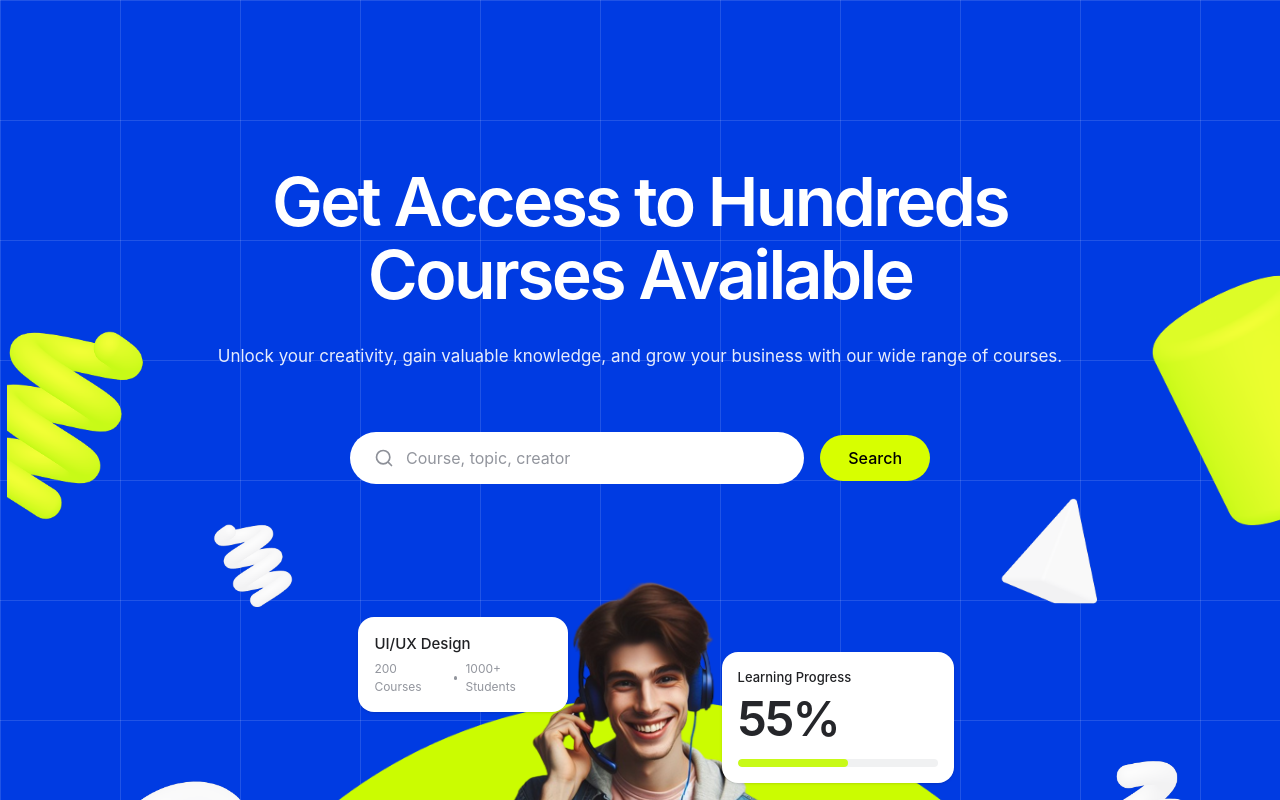
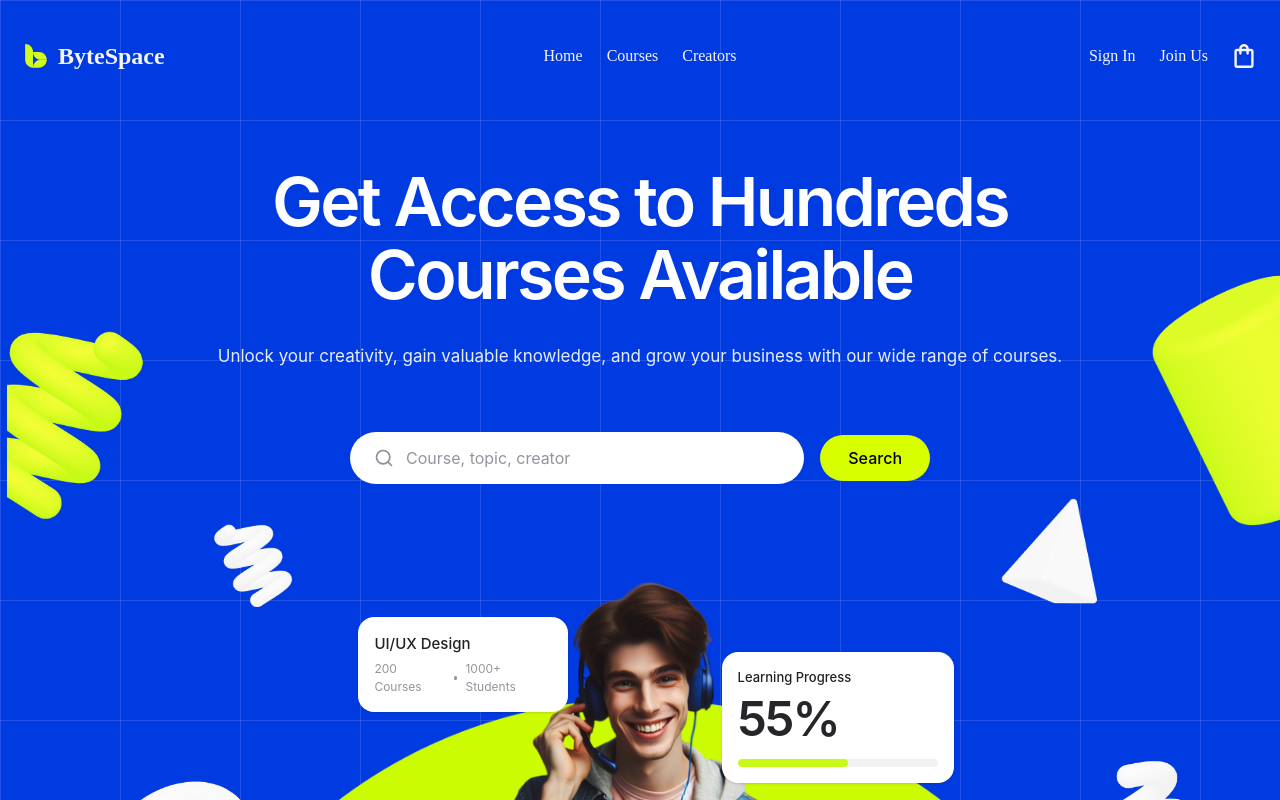
Before and after one commit to sakib-333/byte-space-new, a React (Vite) app: page / in a window 1280 px wide. Shown: the top 800 px of the page. Built offline with nearby package versions, Linux system fonts and the light colour scheme.

Commit message:
Add header.

```diff
--- a/src/modules/home/components/HeroSection.tsx
+++ b/src/modules/home/components/HeroSection.tsx
@@ -65,27 +65,27 @@ function HeroSection() {
 
             {/* Left top lime graphic */}
             <div className="absolute left-0 top-[28%] h-[270px] w-[200px]">
-                <img src={HeroImage3} alt="" className="h-full w-full object-contain" />
+                <img src={HeroImage3} alt="HeroImage3" className="h-full w-full object-contain" />
             </div>
 
             {/* Left small white graphic */}
             <div className="absolute left-[15%] top-[49%] h-[125px] w-[120px]">
-                <img src={HeroImage5} alt="" className="h-full w-full object-contain" />
+                <img src={HeroImage5} alt="HeroImage5" className="h-full w-full object-contain" />
             </div>
 
             {/* Left bottom white circle */}
             <div className="absolute bottom-[6%] left-[4.5%] h-[220px] w-[240px]">
-                <img src={HeroImage7} alt="" className="h-full w-full object-contain" />
+                <img src={HeroImage7} alt="HeroImage7" className="h-full w-full object-contain" />
             </div>
 
             {/* Main green shape */}
             <div className="absolute bottom-[-18%] left-1/2 h-[62%] w-[78%] -translate-x-1/2">
-                <img src={HeroImage2} alt="" className="h-full w-full object-contain" />
+                <img src={HeroImage2} alt="HeroImage2" className="h-full w-full object-contain" />
             </div>
 
             {/* Main person */}
             <div className="absolute bottom-0 left-1/2 z-10 h-[48%] w-[38%] -translate-x-1/2">
-                <img src={HeroImage1} alt="" className="h-full w-full object-contain" />
+                <img src={HeroImage1} alt="HeroImage1" className="h-full w-full object-contain" />
             </div>
 
             {/* UI/UX card */}
@@ -148,17 +148,17 @@ function HeroSection() {
 
             {/* Right top lime graphic */}
             <div className="absolute right-[-2%] top-[24%] h-[310px] w-[210px]">
-                <img src={HeroImage4} alt="" className="h-full w-full object-contain" />
+                <img src={HeroImage4} alt="HeroImage4" className="h-full w-full object-contain" />
             </div>
 
             {/* Right middle triangle */}
             <div className="absolute right-[12%] top-[47%] h-[145px] w-[145px]">
-                <img src={HeroImage6} alt="" className="h-full w-full object-contain" />
+                <img src={HeroImage6} alt="HeroImage6" className="h-full w-full object-contain" />
             </div>
 
             {/* Right bottom white graphic */}
             <div className="absolute right-[3%] bottom-[6%] h-[250px] w-[190px]">
-                <img src={HeroImage8} alt="" className="h-full w-full object-contain" />
+                <img src={HeroImage8} alt="HeroImage8" className="h-full w-full object-contain" />
             </div>
         </section>
     )
--- a/src/shared/components/layout/AppLayout.tsx
+++ b/src/shared/components/layout/AppLayout.tsx
@@ -4,7 +4,7 @@ import Header from "./Header"
 const AppLayout = () => {
   return (
     <div>
-        {/* <Header /> */}
+        <Header />
 
         <main className="w-full min-h-screen">
             <Outlet />
--- a/src/shared/components/layout/Header.tsx
+++ b/src/shared/components/layout/Header.tsx
@@ -1,23 +1,90 @@
+import { useEffect, useRef, useState } from "react"
 import ShoppingBagIcon from "@/assets/icons/shopping_bag.svg?react"
+import SiteLogo from "@/assets/icons/logo.svg?react"
 
 const Header = () => {
+    const headerRef = useRef<HTMLElement>(null)
+    const [scrolled, setScrolled] = useState(false)
+
+    useEffect(() => {
+        const handleScroll = () => {
+            const headerHeight = headerRef.current?.offsetHeight ?? 0
+            setScrolled(window.scrollY > headerHeight)
+        }
+
+        handleScroll()
+        window.addEventListener("scroll", handleScroll, { passive: true })
+
+        return () => window.removeEventListener("scroll", handleScroll)
+    }, [])
+
     return (
-        <div>
-            <div className="w-[1440px] h-28 relative overflow-hidden">
-                <div className="size- left-[615px] top-[52px] absolute inline-flex justify-start items-start gap-6">
-                    <div className="justify-start text-neutral-100 text-base font-medium font-['Satoshi'] leading-5">Home</div>
-                    <div className="justify-start text-neutral-100 text-base font-normal font-['Satoshi'] leading-6">Courses</div>
-                    <div className="justify-start text-neutral-100 text-base font-normal font-['Satoshi'] leading-6">Creators</div>
+        <header
+            ref={headerRef}
+            className={`fixed inset-x-0 top-0 z-50 h-28 transition-colors duration-300 ${scrolled && "backdrop-blur-md"} `}
+        >
+            <div className="mx-auto flex h-full max-w-360 items-center justify-between px-6">
+
+                {/* Logo */}
+                <a href="/" className="flex items-center gap-2.5">
+                    <SiteLogo className="size-6 text-neutral-100" />
+
+                    <span className="font-['Clash_Display'] text-2xl font-bold text-neutral-100">
+                        ByteSpace
+                    </span>
+                </a>
+
+                {/* Navigation */}
+                <nav className="absolute left-1/2 flex -translate-x-1/2 items-center gap-6">
+                    <a
+                        href="/"
+                        className="font-['Satoshi'] text-base font-medium text-neutral-100 transition-opacity hover:opacity-70"
+                    >
+                        Home
+                    </a>
+
+                    <a
+                        href="/courses"
+                        className="font-['Satoshi'] text-base text-neutral-100 transition-opacity hover:opacity-70"
+                    >
+                        Courses
+                    </a>
+
+                    <a
+                        href="/creators"
+                        className="font-['Satoshi'] text-base text-neutral-100 transition-opacity hover:opacity-70"
+                    >
+                        Creators
+                    </a>
+                </nav>
+
+                {/* Actions */}
+                <div className="flex items-center gap-6">
+                    <a
+                        href="/sign-in"
+                        className="font-['Satoshi'] text-base text-neutral-100 transition-opacity hover:opacity-70"
+                    >
+                        Sign In
+                    </a>
+
+                    <a
+                        href="/join"
+                        className="font-['Satoshi'] text-base text-neutral-100 transition-opacity hover:opacity-70"
+                    >
+                        Join Us
+                    </a>
+
+                    <button
+                        type="button"
+                        aria-label="Shopping bag"
+                        className="text-neutral-100 transition-opacity hover:opacity-70"
+                    >
+                        <ShoppingBagIcon className="size-6" />
+                    </button>
                 </div>
-                <div className="size- left-[1146px] top-[48px] absolute inline-flex justify-end items-start gap-6">
-                    <div className="justify-start text-neutral-100 text-base font-normal font-['Satoshi'] leading-6">Sign In</div>
-                    <div className="justify-start text-neutral-100 text-base font-normal font-['Satoshi'] leading-6">Join Us</div>
-                    <ShoppingBagIcon />
-                </div>
-                <div className="w-7 h-8 left-[122px] top-[35px] absolute bg-lime-400" />
-                <div className="left-[159px] top-[42px] absolute justify-start text-neutral-100 text-2xl font-bold font-['Clash_Display']">ByteSpace</div>
+
             </div>
-        </div>
+        </header>
     )
 }
 
```
Also changed, not shown: src/assets/icons/logo.svg (added).
